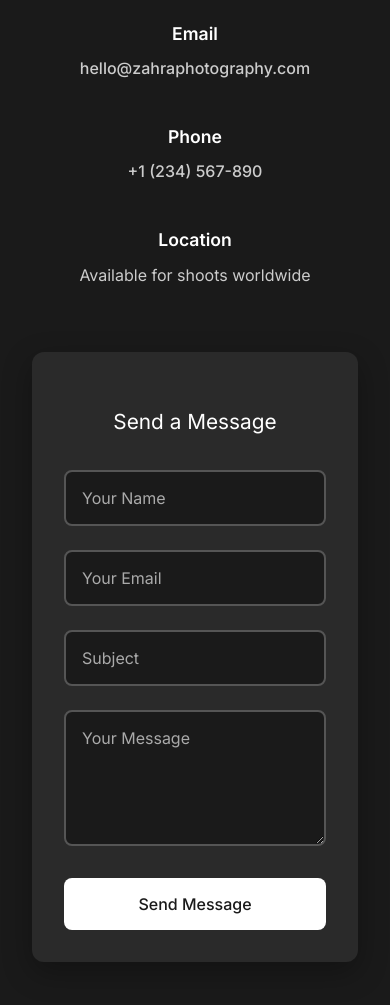
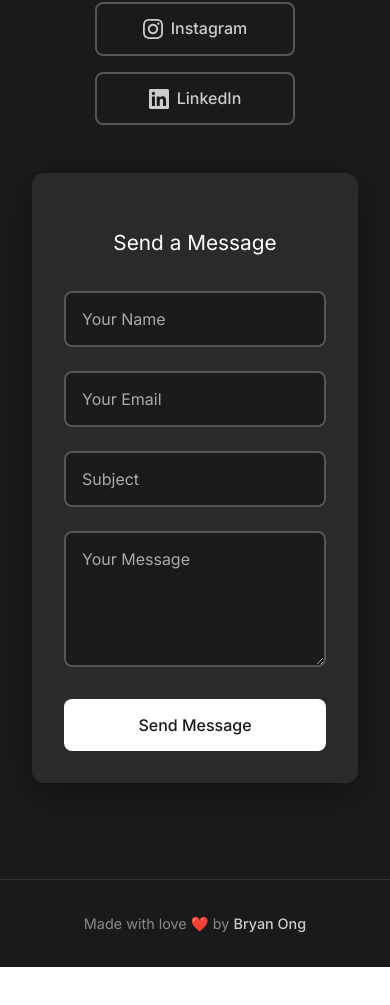
Before and after one commit to Bryangeeong/zahra-portoflio, a React (Vite) app: page / in a window 390 px wide. Shown: the part 4137-5142 px from the top of the page. After the commit the page ends 5104 px from the top, so only its background shows below. Built offline with nearby package versions, Linux system fonts and the light colour scheme.

Commit message:
Remove email/phone from contact section for privacy - keep only social links and form

```diff
--- a/src/App.css
+++ b/src/App.css
@@ -30,3 +30,26 @@
   margin: 0;
   padding: 0;
 }
+
+.footer {
+  background: #1a1a1a;
+  padding: 2rem 0;
+  text-align: center;
+  border-top: 1px solid #333;
+}
+
+.footer-text {
+  margin: 0;
+  font-size: 0.9rem;
+  color: #888;
+}
+
+.footer-link {
+  color: #cccccc;
+  text-decoration: none;
+  transition: color 0.3s ease;
+}
+
+.footer-link:hover {
+  color: #ffffff;
+}
--- a/src/App.jsx
+++ b/src/App.jsx
@@ -13,6 +13,19 @@
         <Gallery />
         <Contact />
       </main>
+      <footer className="footer">
+        <p className="footer-text">
+          Made with love ❤️ by{" "}
+          <a
+            href="https://www.linkedin.com/in/bryangeeong/"
+            target="_blank"
+            rel="noopener noreferrer"
+            className="footer-link"
+          >
+            Bryan Ong
+          </a>
+        </p>
+      </footer>
     </div>
   )
 }
--- a/src/components/Contact.css
+++ b/src/components/Contact.css
@@ -56,6 +56,37 @@
 .contact-text {
   color: #cccccc;
   margin: 0;
+}
+
+.social-links {
+  display: flex;
+  justify-content: center;
+  gap: 2rem;
+  margin: 3rem 0;
+}
+
+.social-link {
+  display: flex;
+  align-items: center;
+  gap: 0.5rem;
+  color: #cccccc;
+  text-decoration: none;
+  padding: 0.75rem 1.5rem;
+  border: 2px solid #555;
+  border-radius: 8px;
+  transition: all 0.3s ease;
+  font-weight: 500;
+}
+
+.social-link:hover {
+  color: #ffffff;
+  border-color: #888;
+  transform: translateY(-2px);
+}
+
+.social-link svg {
+  width: 20px;
+  height: 20px;
 }
 
 .contact-form {
@@ -137,6 +168,17 @@
     gap: 1.5rem;
   }
 
+  .social-links {
+    flex-direction: column;
+    align-items: center;
+    gap: 1rem;
+  }
+
+  .social-link {
+    width: 200px;
+    justify-content: center;
+  }
+
   .contact-form {
     padding: 2rem;
   }
--- a/src/components/Contact.jsx
+++ b/src/components/Contact.jsx
@@ -9,27 +9,29 @@
           Ready to capture your special moments? Let's discuss your photography needs.
         </p>
 
-        <div className="contact-info">
-          <div className="contact-item">
-            <h3 className="contact-label">Email</h3>
-            <a href="mailto:hello@zahraphotography.com" className="contact-link">
-              hello@zahraphotography.com
-            </a>
-          </div>
-
-          <div className="contact-item">
-            <h3 className="contact-label">Phone</h3>
-            <a href="tel:+1234567890" className="contact-link">
-              +1 (234) 567-890
-            </a>
-          </div>
-
-          <div className="contact-item">
-            <h3 className="contact-label">Location</h3>
-            <p className="contact-text">
-              Available for shoots worldwide
-            </p>
-          </div>
+        <div className="social-links">
+          <a
+            href="https://www.instagram.com/zaragh_photo/"
+            target="_blank"
+            rel="noopener noreferrer"
+            className="social-link"
+          >
+            <svg width="24" height="24" viewBox="0 0 24 24" fill="currentColor">
+              <path d="M12 2.163c3.204 0 3.584.012 4.85.07 3.252.148 4.771 1.691 4.919 4.919.058 1.265.069 1.645.069 4.849 0 3.205-.012 3.584-.069 4.849-.149 3.225-1.664 4.771-4.919 4.919-1.266.058-1.644.07-4.85.07-3.204 0-3.584-.012-4.849-.07-3.26-.149-4.771-1.699-4.919-4.92-.058-1.265-.07-1.644-.07-4.849 0-3.204.013-3.583.07-4.849.149-3.227 1.664-4.771 4.919-4.919 1.266-.057 1.645-.069 4.849-.069zm0-2.163c-3.259 0-3.667.014-4.947.072-4.358.2-6.78 2.618-6.98 6.98-.059 1.281-.073 1.689-.073 4.948 0 3.259.014 3.668.072 4.948.2 4.358 2.618 6.78 6.98 6.98 1.281.058 1.689.072 4.948.072 3.259 0 3.668-.014 4.948-.072 4.354-.2 6.782-2.618 6.979-6.98.059-1.28.073-1.689.073-4.948 0-3.259-.014-3.667-.072-4.947-.196-4.354-2.617-6.78-6.979-6.98-1.281-.059-1.69-.073-4.949-.073zm0 5.838c-3.403 0-6.162 2.759-6.162 6.162s2.759 6.163 6.162 6.163 6.162-2.759 6.162-6.163c0-3.403-2.759-6.162-6.162-6.162zm0 10.162c-2.209 0-4-1.79-4-4 0-2.209 1.791-4 4-4s4 1.791 4 4c0 2.21-1.791 4-4 4zm6.406-11.845c-.796 0-1.441.645-1.441 1.44s.645 1.44 1.441 1.44c.795 0 1.439-.645 1.439-1.44s-.644-1.44-1.439-1.44z"/>
+            </svg>
+            Instagram
+          </a>
+          <a
+            href="https://www.linkedin.com/in/zahra-ghoncheh-33244319b/"
+            target="_blank"
+            rel="noopener noreferrer"
+            className="social-link"
+          >
+            <svg width="24" height="24" viewBox="0 0 24 24" fill="currentColor">
+              <path d="M20.447 20.452h-3.554v-5.569c0-1.328-.027-3.037-1.852-3.037-1.853 0-2.136 1.445-2.136 2.939v5.667H9.351V9h3.414v1.561h.046c.477-.9 1.637-1.85 3.37-1.85 3.601 0 4.267 2.37 4.267 5.455v6.286zM5.337 7.433c-1.144 0-2.063-.926-2.063-2.065 0-1.138.92-2.063 2.063-2.063 1.14 0 2.064.925 2.064 2.063 0 1.139-.925 2.065-2.064 2.065zm1.782 13.019H3.555V9h3.564v11.452zM22.225 0H1.771C.792 0 0 .774 0 1.729v20.542C0 23.227.792 24 1.771 24h20.451C23.2 24 24 23.227 24 22.271V1.729C24 .774 23.2 0 22.222 0h.003z"/>
+            </svg>
+            LinkedIn
+          </a>
         </div>
 
         <div className="contact-form">
```
